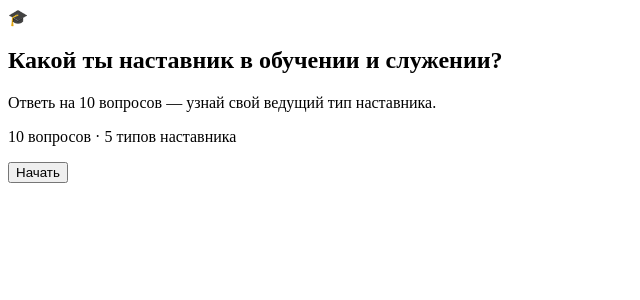
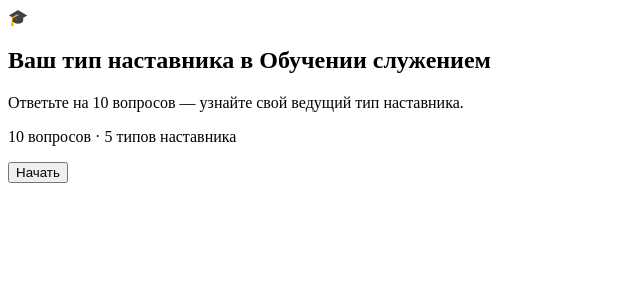
Before and after one commit to mikhail-angelov/mentor-quiz, a React (Vite) app: page / in a window 1280 px wide. Shown: the top 300 px of the page, without its empty margins (0-640 px from the left). Built offline with nearby package versions, Linux system fonts and the light colour scheme; the HTML template or start-up script is replaced by a standard one.

Commit message:
Текст: заголовок «Ваш тип наставника в Обучении служением», описания типов в формате «Вы» (итоговый вывод)

```diff
--- a/index.html
+++ b/index.html
@@ -3,7 +3,7 @@
   <head>
     <meta charset="UTF-8" />
     <meta name="viewport" content="width=device-width, initial-scale=1.0" />
-    <title>Какой ты наставник?</title>
+    <title>Ваш тип наставника в Обучении служением</title>
   </head>
   <body>
     <div id="root"></div>
--- a/src/App.tsx
+++ b/src/App.tsx
@@ -146,7 +146,7 @@ function Result({ answers, onRestart }: { answers: number[]; onRestart: () => vo
 
   return (
     <section className="card result">
-      <p className="result-kicker">Твой ведущий тип наставника</p>
+      <p className="result-kicker">Ваш ведущий тип наставника</p>
 
       <div className="hero" style={{ ['--c' as string]: main.color }}>
         <div className="hero-emoji">
@@ -167,7 +167,7 @@ function Result({ answers, onRestart }: { answers: number[]; onRestart: () => vo
       <p className="hero-desc">{main.description}</p>
 
       <div className="composition">
-        <h3>Твой состав наставника</h3>
+        <h3>Ваш состав наставника</h3>
         {scores.map(({ type, score }) => {
           const pct = total ? Math.round((score / total) * 100) : 0
           const isLead = type.id === main.id
--- a/src/data.ts
+++ b/src/data.ts
@@ -23,19 +23,19 @@ export interface MentorType {
   image?: string // иллюстрация (URL или путь). Пока пусто — рендерится emoji
 }
 
-export const QUIZ_TITLE = 'Какой ты наставник в обучении и служении?'
+export const QUIZ_TITLE = 'Ваш тип наставника в Обучении служением'
 export const QUIZ_SUBTITLE =
-  'Ответь на 10 вопросов — узнай свой ведущий тип наставника.'
+  'Ответьте на 10 вопросов — узнайте свой ведущий тип наставника.'
 
 // ---------------- 5 ТИПОВ ----------------
 // ВАЖНО: порядок = порядок ответов в вопросах (0 = 1-й вариант и т.д.)
-// description — черновики (в исходнике были только названия), замени при необходимости.
+// description — из итогового текста заказчика (формат «Вы»), дословно.
 export const TYPES: MentorType[] = [
   {
     id: 0,
     name: 'Методист',
     description:
-      'Ты мыслишь целями и образовательными результатами: превращаешь социальную задачу в учебную и выстраиваешь чёткую систему — этапы, сроки, критерии. Твоя сила — структура и измеримый эффект.',
+      'Вы мыслите целями и образовательными результатами: преобразуете социальную задачу в учебную и выстраиваете чёткую систему — этапы, сроки, критерии. Ваша сильная сторона — структурность и измеримость эффекта.',
     emoji: '📘',
     color: '#2563eb',
   },
@@ -43,7 +43,7 @@ export const TYPES: MentorType[] = [
     id: 1,
     name: 'Тьютор',
     description:
-      'Ты видишь в первую очередь человека: помогаешь студенту найти личный смысл, понять свою роль и пройти рефлексию. Твоя сила — индивидуальное сопровождение, поддержка мотивации и роста каждого.',
+      'Вы видите в первую очередь человека: помогаете студенту обрести личный смысл, осознать свою роль и пройти рефлексию. Ваша сильная сторона — индивидуальное сопровождение, поддержка мотивации и роста каждого.',
     emoji: '🌱',
     color: '#16a34a',
   },
@@ -51,7 +51,7 @@ export const TYPES: MentorType[] = [
     id: 2,
     name: 'Эксперт',
     description:
-      'Ты опираешься на критерии и здравую оценку: риски, ресурсы, реалистичность, качество проработки. Твоя сила — точный взгляд: отсечь лишнее и довести идеи до измеримого результата.',
+      'Вы опираетесь на критерии и взвешенную оценку: риски, ресурсы, реалистичность, качество проработки. Ваша сильная сторона — точность взгляда: отсечь лишнее и довести идеи до измеримого результата.',
     emoji: '🎯',
     color: '#b45309',
   },
@@ -59,7 +59,7 @@ export const TYPES: MentorType[] = [
     id: 3,
     name: 'Коммуникатор',
     description:
-      'Ты — голос диалога: соединяешь студентов и социальных партнёров, слышишь обе стороны и строишь мосты. Твоя сила — живое общение: переговоры, обратная связь и решения, в которых выигрывают все.',
+      'Вы — голос диалога: соединяете студентов и социальных партнёров, слышите обе стороны и выстраиваете мосты. Ваша сильная сторона — живое общение: переговоры, обратная связь и решения, в которых выигрывают все.',
     emoji: '🤝',
     color: '#ea580c',
   },
@@ -67,7 +67,7 @@ export const TYPES: MentorType[] = [
     id: 4,
     name: 'Исследователь',
     description:
-      'Ты смотришь шире: собираешь данные, замечаешь закономерности и превращаешь опыт в знание. Твоя сила — исследовательский взгляд: документировать, анализировать и делиться выводами с другими.',
+      'Вы смотрите шире: собираете данные, замечаете закономерности и превращаете опыт в знание. Ваша сильная сторона — исследовательский взгляд: документировать, анализировать и делиться выводами с коллегами.',
     emoji: '🔬',
     color: '#7c3aed',
   },
```
Also changed, not shown: 1 other file (tests, documents, lock files or other folders).
